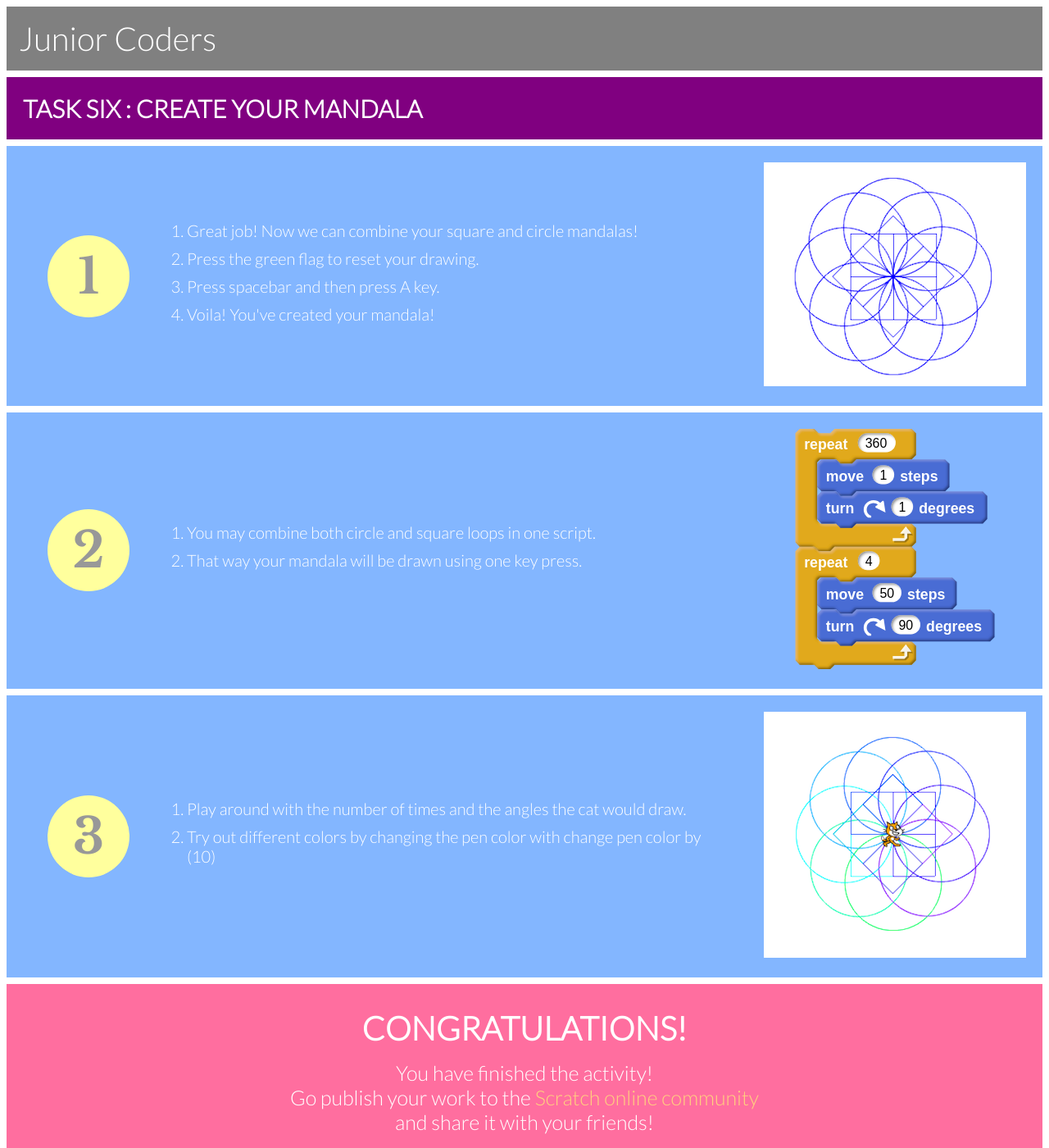
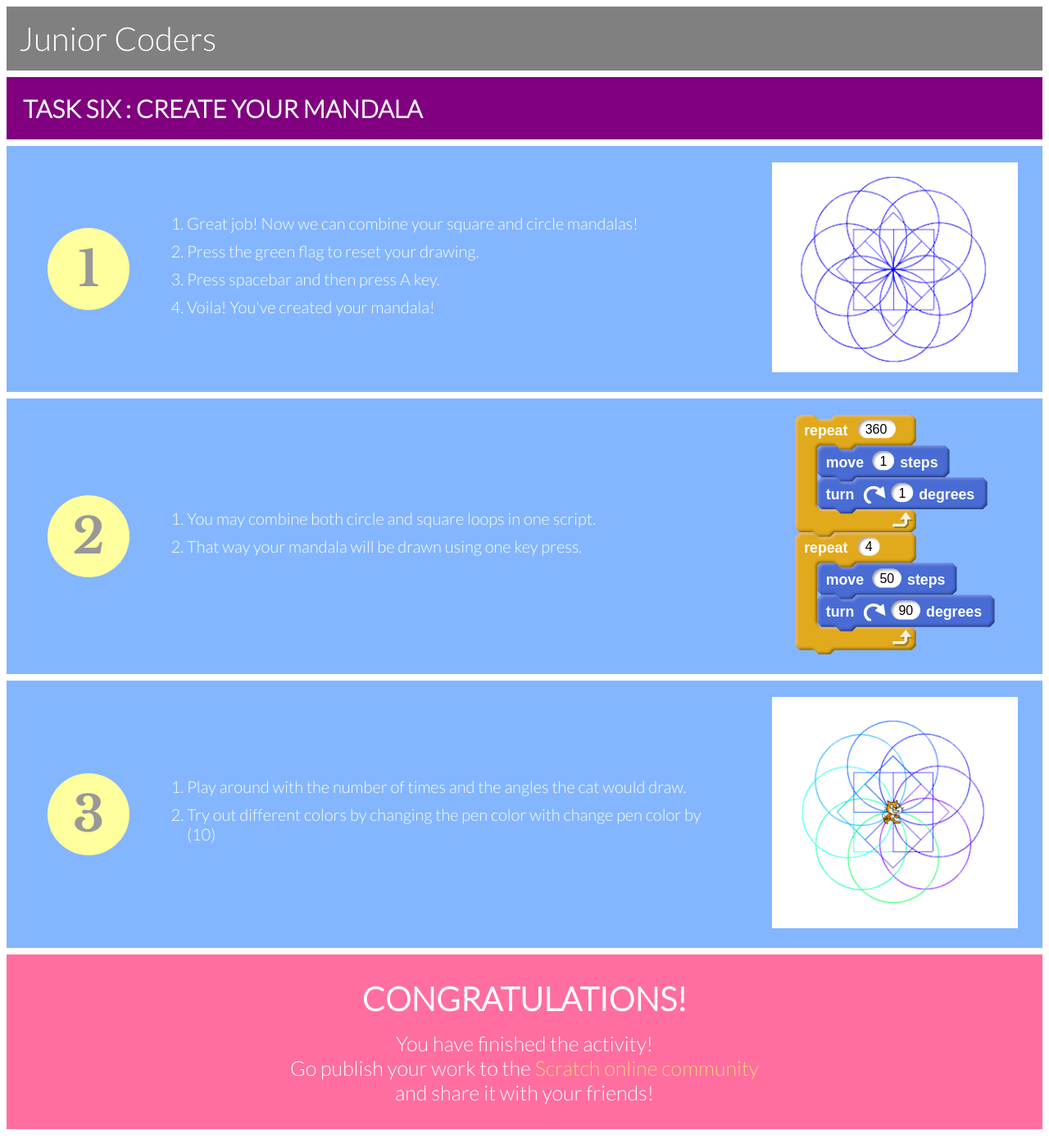
Before and after one commit to goodcodexyz/handout, a Jekyll site: the page built from _tasks/mandala/task_6.md, in a window 1280 px wide and 1400 px high. Shown: the whole window at 82% size. Built offline with Jekyll 4.4.1, drawn with Linux system fonts in a browser that asks for light colours.

```diff
--- a/_includes/congrats.html
+++ b/_includes/congrats.html
@@ -1,6 +1,6 @@
 <div class="content-info -end">
-  <div class="info-title -no-image">Congratulations!</div>
-  <div class="info-text -no-image">
+  <div class="info-title -large">Congratulations!</div>
+  <div class="info-text -large">
     You have finished the activity!<br>
     Go publish your work to the
     <a class="content-link" href="https://scratch.mit.edu/" target="_blank">Scratch online community</a><br>
--- a/_layouts/task.html
+++ b/_layouts/task.html
@@ -13,16 +13,24 @@ layout: default
   {% for block in page.activities %}
   <div class='panel'>
     <div class='instructions'>
+      {% if page.type == "list" %}
+        <div class='bullet'></div>
+        {% for step in block.steps %}
+          {{step}}<br>
+        {% endfor %}
+      {% else %}
         <div class='bullet'>{{forloop.index}}</div>
         <ol class="list">
         {% for step in block.steps %}
           <li>{{step}}</li>
         {% endfor %}
-      </ol>
+      {% endif %}
     </div>
+    {% if block.image != "none" %}
       <div class='image'>
         <img src="{{site.baseurl}}/{{block.image}}">
       </div>
+    {% endif %}
   </div>
   {% endfor %}
   {% if page.content-position == "below" %}
--- a/_sass/_handout.scss
+++ b/_sass/_handout.scss
@@ -73,6 +73,7 @@
 
 .image img {
   max-height: 400px;
+  max-width: 300px;
   object-fit: cover;
   min-width: 250px;
 }
--- a/_sass/_layout.scss
+++ b/_sass/_layout.scss
@@ -41,35 +41,44 @@
   background-color: #2196F3;
   margin-bottom: 8px;
   text-align: center;
+  padding: 30px 0;
 
   &.-end {
     background-color: #ff6e9f;
   }
 
   > .info-image {
-    margin-top: 30px;
     margin-bottom: 15px;
   }
 
-  > .info-title {
+}
+
+.info-title {
   font-size: 20px;
   text-transform: uppercase;
-    padding-bottom: 15px;
   font-weight: bold;
 
-    &.-no-image {
+  &.-large {
     font-size: 40px;
-      padding-top: 30px;
   }
 }
 
-  > .info-text {
+.info-text {
   font-size: 15px;
-    padding-bottom: 30px;
+  padding-top: 15px;
 
-    &.-no-image {
+  &.-large {
     font-size: 25px;
   }
+}
+
+.info-tite, .info-text {
+  &.-bottom {
+    padding-bottom: 15px;
+  }
+
+  &.-top {
+    padding-top: 0px;
   }
 }
 
--- a/css/main.scss
+++ b/css/main.scss
@@ -28,7 +28,3 @@ body {
   font-family: 'Lato', sans-serif;
   margin: 8px;
 }
-
-ul {
-  background: blue;
-}
```
Also changed, not shown: _activities/stories.md (added, +6 -0 lines), _tasks/stories/task_1.md (added, +29 -0 lines), _tasks/stories/task_2.md (added, +30 -0 lines), _tasks/stories/task_3.md (added, +21 -0 lines), _tasks/stories/task_4.md (added, +28 -0 lines), images/stories/tryblocks.png (added). Lines whose indentation alone changed are shown as unchanged.
